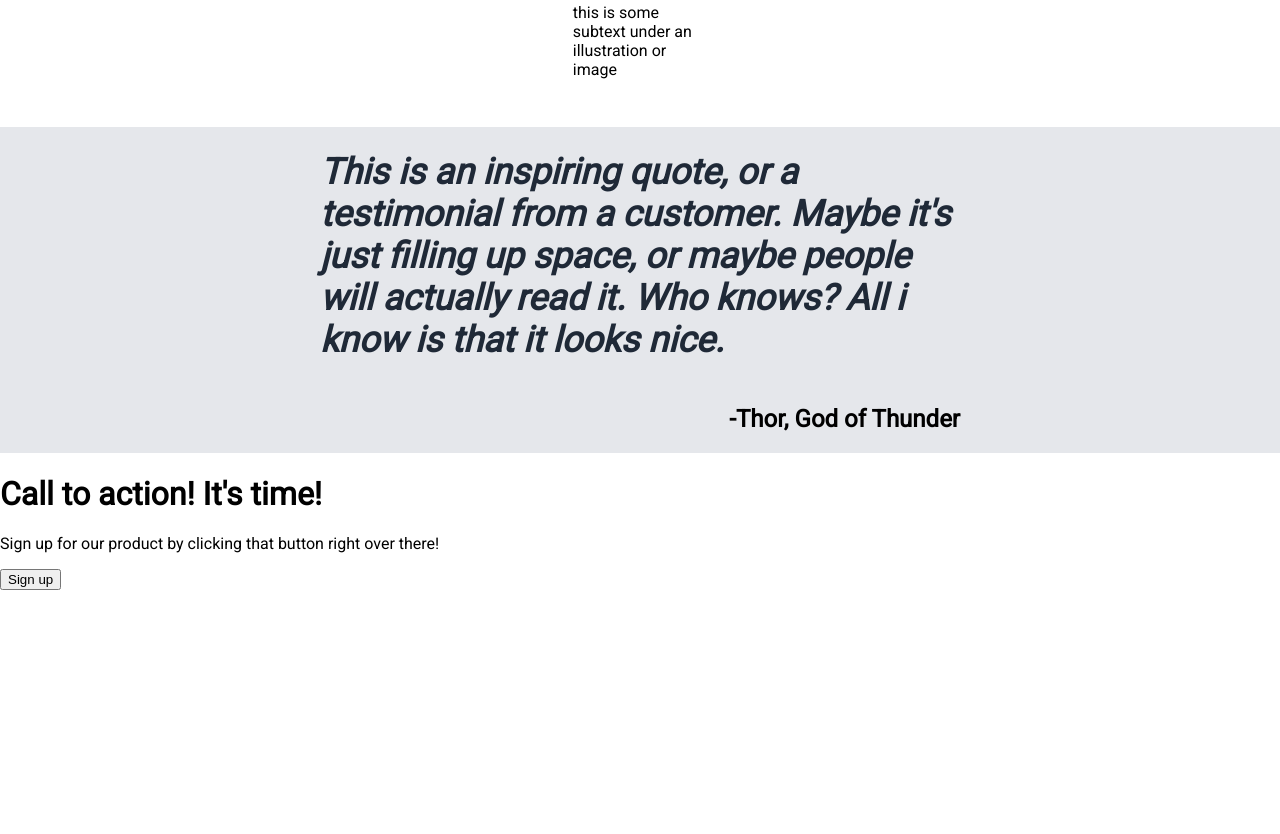
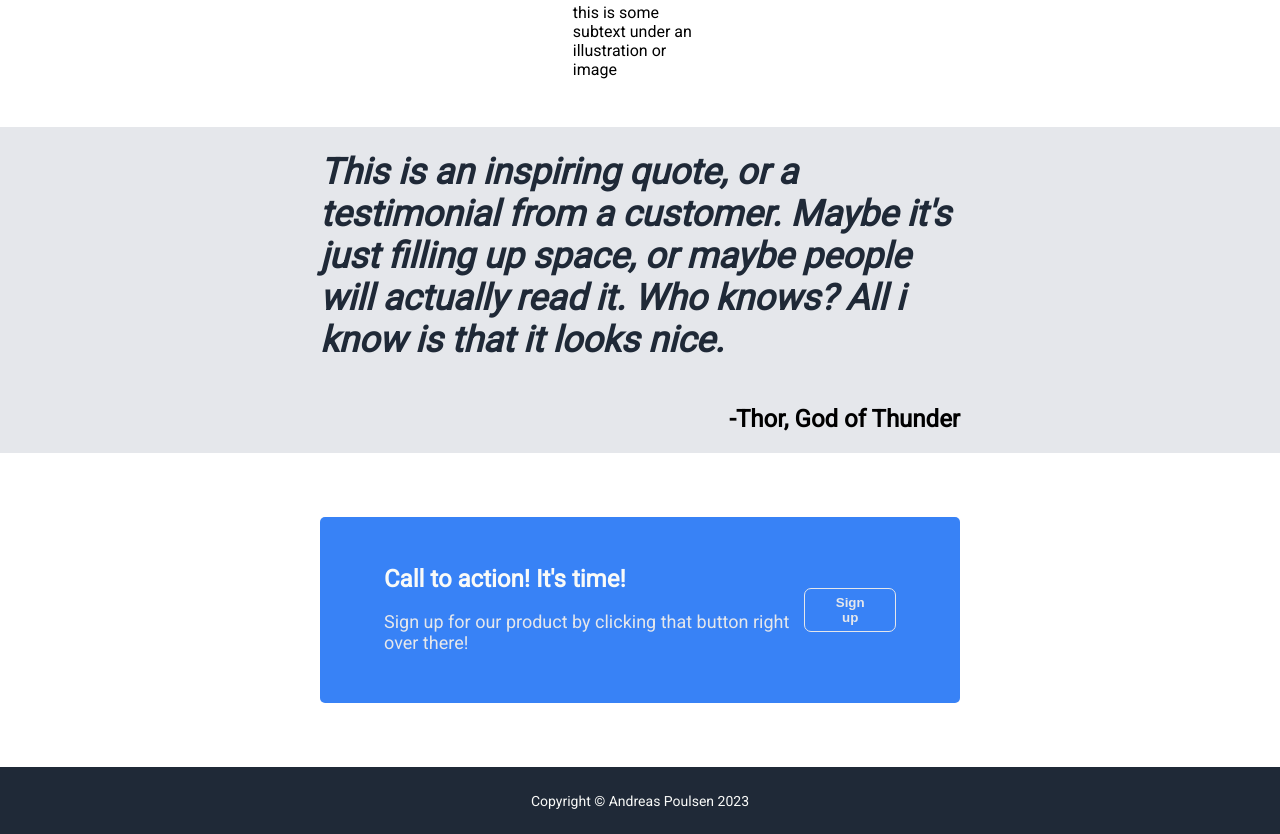
Before and after one commit to poulsena/odin-landing-page, a plain HTML site: page index.html in a window 1280 px wide. Shown: the part 1044-1878 px from the top of the page. Before the commit the page ends 1634 px from the top, so only its background shows below. Drawn offline with Linux system fonts and the light colour scheme.

Commit message:
Add styling and footer
Styling to call to action section

```diff
--- a/index.html
+++ b/index.html
@@ -87,17 +87,24 @@
                 </div>
             </div>
             <div class="call-to-action-section">
+                <div class="call-to-action-width">
                     <div class="call-to-action">
+                        <div class="call-to-action-left">
                             <h1 class="call-to-action-header">
                                 Call to action! It's time!
                             </h1>
                             <p class="call-to-action-subtext">
-                        Sign up for our product by clicking that button right
-                        over there!
+                                Sign up for our product by clicking that button
+                                right over there!
                             </p>
+                        </div>
                         <button class="call-to-action-button">Sign up</button>
                     </div>
                 </div>
             </div>
+            <div class="footer">
+                <h1>Copyright © Andreas Poulsen 2023</h1>
+            </div>
+        </div>
     </body>
 </html>
--- a/styles/style.css
+++ b/styles/style.css
@@ -7,6 +7,12 @@ body {
 
 img {
     min-width: 0;
+}
+
+.content {
+    display: flex;
+    justify-content: center;
+    flex-direction: column;
 }
 
 .hero {
@@ -76,7 +82,7 @@ a {
     margin: 0;
 }
 
-.sign-up {
+button {
     background-color: #3882f6;
     border-radius: 7px;
     padding: 6px 24px;
@@ -147,3 +153,51 @@ a {
 .signature {
     align-self: flex-end;
 }
+
+.call-to-action-section {
+    display: flex;
+    justify-content: center;
+    align-items: center;
+    padding: 64px 0;
+}
+
+.call-to-action-width {
+    width: 50vw;
+}
+
+.call-to-action {
+    background-color: #3882f6;
+    display: flex;
+    justify-content: space-around;
+    align-items: center;
+    padding: 32px 64px;
+    border-radius: 5px;
+}
+
+.call-to-action-header {
+    color: #f9faf8;
+    font-size: 24px;
+}
+
+.call-to-action-subtext {
+    color: #e5e7eb;
+    font-size: 18px;
+}
+
+.call-to-action-button {
+    border: 1px solid #e5e7eb;
+    height: fit-content;
+}
+
+.footer {
+    background-color: #1f2937;
+    color: #f9faf8;
+    display: flex;
+    justify-content: center;
+    align-items: center;
+    padding: 16px;
+}
+.footer h1 {
+    font-size: 14px;
+    font-weight: 50;
+}
```
Lines whose indentation alone changed are shown as unchanged.
